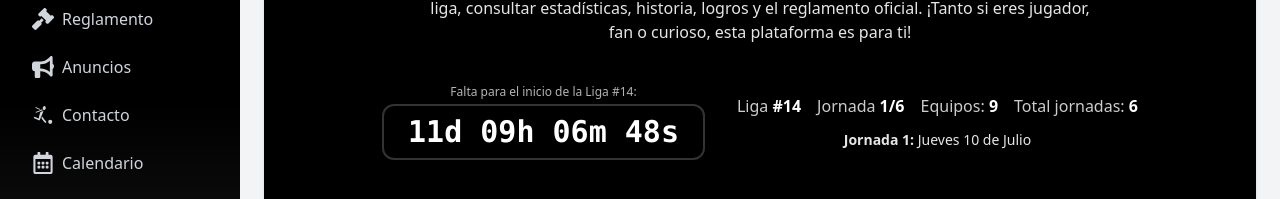
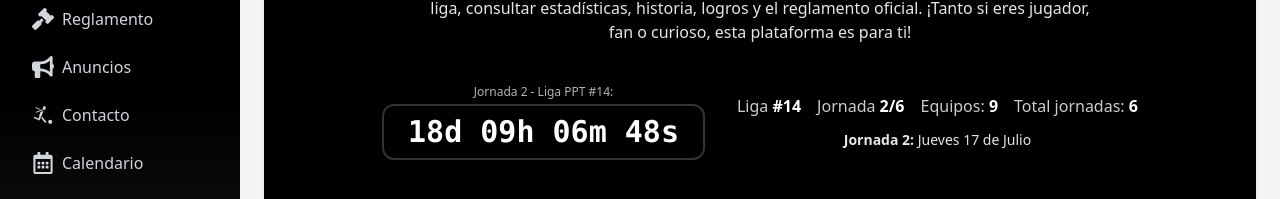
Before and after one commit to marianoamaris/liga-ppt, a React (Vite) app: page / in a window 1280 px wide. Shown: the part 377-576 px from the top of the page. Built offline with nearby package versions, Linux system fonts and the light colour scheme.

Commit message:
Update home

```diff
--- a/src/components/Home/HomeDesktop.tsx
+++ b/src/components/Home/HomeDesktop.tsx
@@ -33,7 +33,7 @@ const HomeDesktop: React.FC = () => {
           <div className="flex flex-col items-center justify-center w-full gap-8 mt-2 md:flex-row">
             <div className="flex flex-col items-center justify-center">
               <div className="mb-1 text-xs text-white/70">
-                Falta para el inicio de la Liga #14:
+                Jornada 2 - Liga PPT #14:
               </div>
               <div className="px-6 py-2 font-mono text-lg font-extrabold text-white bg-black border-2 shadow sm:text-xl md:text-2xl lg:text-3xl rounded-xl border-white/20">
                 {countdown}
@@ -45,7 +45,7 @@ const HomeDesktop: React.FC = () => {
                   Liga <b className="text-white">#14</b>
                 </span>
                 <span className="text-white/80">
-                  Jornada <b className="text-white">1/6</b>
+                  Jornada <b className="text-white">2/6</b>
                 </span>
                 <span className="text-white/80">
                   Equipos: <b className="text-white">9</b>
@@ -55,7 +55,7 @@ const HomeDesktop: React.FC = () => {
                 </span>
               </div>
               <div className="mt-2 text-sm text-center text-white/90">
-                <b>Jornada 1:</b> Jueves 10 de Julio
+                <b>Jornada 2:</b> Jueves 17 de Julio
               </div>
             </div>
           </div>
--- a/src/components/Home/HomeMobile.tsx
+++ b/src/components/Home/HomeMobile.tsx
@@ -28,9 +28,7 @@ const HomeMobile: React.FC = () => {
           Sigue el avance, consulta estadísticas, historia y más.
         </div>
         <div className="flex flex-col items-center w-full gap-2 mt-2">
-          <div className="text-xs text-white/70">
-            Falta para el inicio de la Liga #14:
-          </div>
+          <div className="text-xs text-white/70">Jornada 2 - Liga PPT #14:</div>
           <div className="px-4 py-1 font-mono text-base font-extrabold text-white bg-black border-2 rounded-xl border-white/20">
             {countdown}
           </div>
@@ -39,14 +37,14 @@ const HomeMobile: React.FC = () => {
               Liga <b className="text-white">#14</b>
             </span>
             <span className="text-white/80">
-              Jornada <b className="text-white">1/6</b>
+              Jornada <b className="text-white">2/6</b>
             </span>
             <span className="text-white/80">
               Equipos: <b className="text-white">9</b>
             </span>
           </div>
           <div className="mt-1 text-xs text-center text-white/90">
-            <b>Jornada 1:</b> Jueves 10 de Julio
+            <b>Jornada 2:</b> Jueves 17 de Julio
           </div>
         </div>
       </Card>
@@ -70,7 +68,7 @@ const HomeMobile: React.FC = () => {
               >
                 📺 Ver partido
               </a>
-              <span className="text-xs text-yellow-600 font-semibold">
+              <span className="text-xs font-semibold text-yellow-600">
                 🏆 Ganador: Sport Boys (por desempate)
               </span>
             </div>
--- a/src/components/Home/HomeTablet.tsx
+++ b/src/components/Home/HomeTablet.tsx
@@ -29,7 +29,9 @@ const HomeTablet: React.FC = () => {
         </div>
         <div className="flex flex-col items-center w-full gap-3 mt-2">
           <div className="text-sm text-white/70">
-            Falta para el inicio de la Liga #14:
+            <div className="text-xs text-white/70">
+              Jornada 2 - Liga PPT #14:
+            </div>
           </div>
           <div className="px-6 py-2 font-mono text-lg font-extrabold text-white bg-black border-2 rounded-xl border-white/20">
             {countdown}
@@ -39,14 +41,14 @@ const HomeTablet: React.FC = () => {
               Liga <b className="text-white">#14</b>
             </span>
             <span className="text-white/80">
-              Jornada <b className="text-white">1/6</b>
+              Jornada <b className="text-white">2/6</b>
             </span>
             <span className="text-white/80">
               Equipos: <b className="text-white">9</b>
             </span>
           </div>
           <div className="mt-1 text-sm text-center text-white/90">
-            <b>Jornada 1:</b> Jueves 10 de Julio
+            <b>Jornada 2:</b> Jueves 17 de Julio
           </div>
         </div>
       </Card>
@@ -70,7 +72,7 @@ const HomeTablet: React.FC = () => {
               >
                 📺 Ver partido
               </a>
-              <span className="text-sm text-yellow-600 font-semibold">
+              <span className="text-sm font-semibold text-yellow-600">
                 🏆 Ganador: Sport Boys (por desempate)
               </span>
             </div>
--- a/src/utils/utilities.ts
+++ b/src/utils/utilities.ts
@@ -32,7 +32,7 @@ export function getArquerosMap(arqueros: any[]) {
   return map;
 }
 
-export const NEXT_MATCH_DATE = new Date("2025-07-10T18:00:00-05:00"); // Jornada 1 liga 14
+export const NEXT_MATCH_DATE = new Date("2025-07-17T18:00:00-05:00"); // Jornada 2 liga 14
 
 export function useCountdown(targetDate: Date) {
   const [timeLeft, setTimeLeft] = useState<string>("");
```
